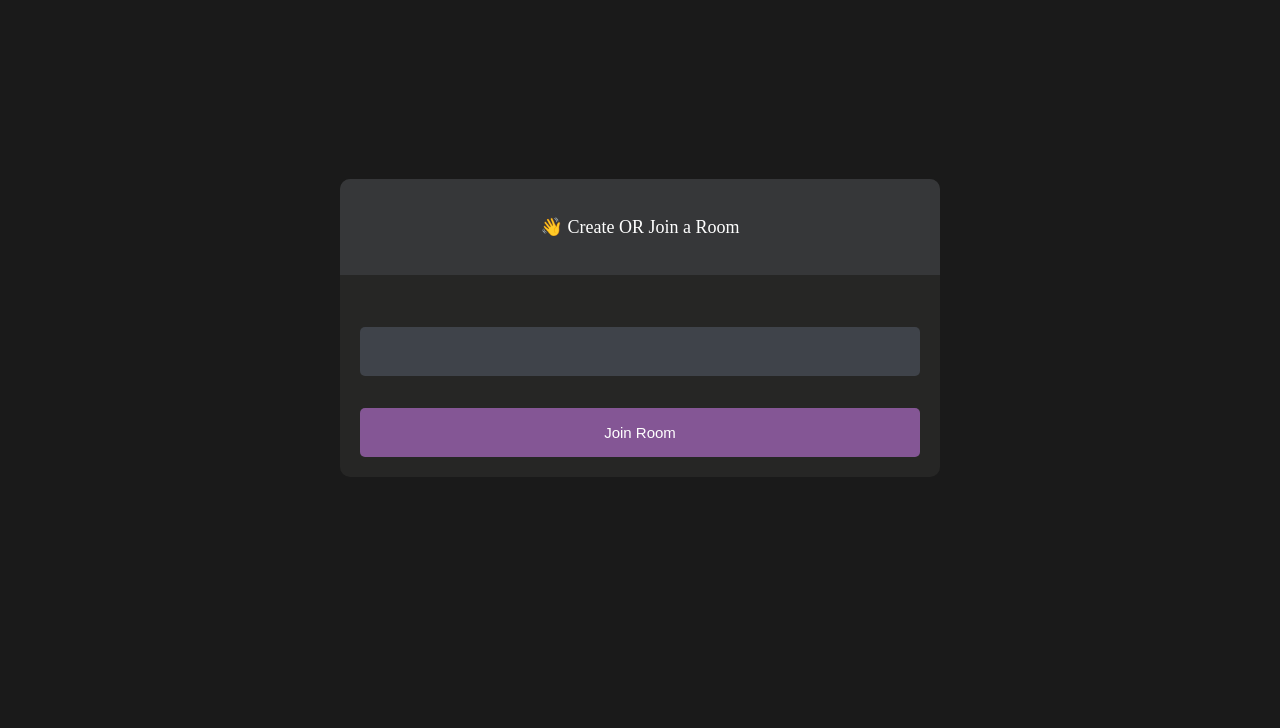
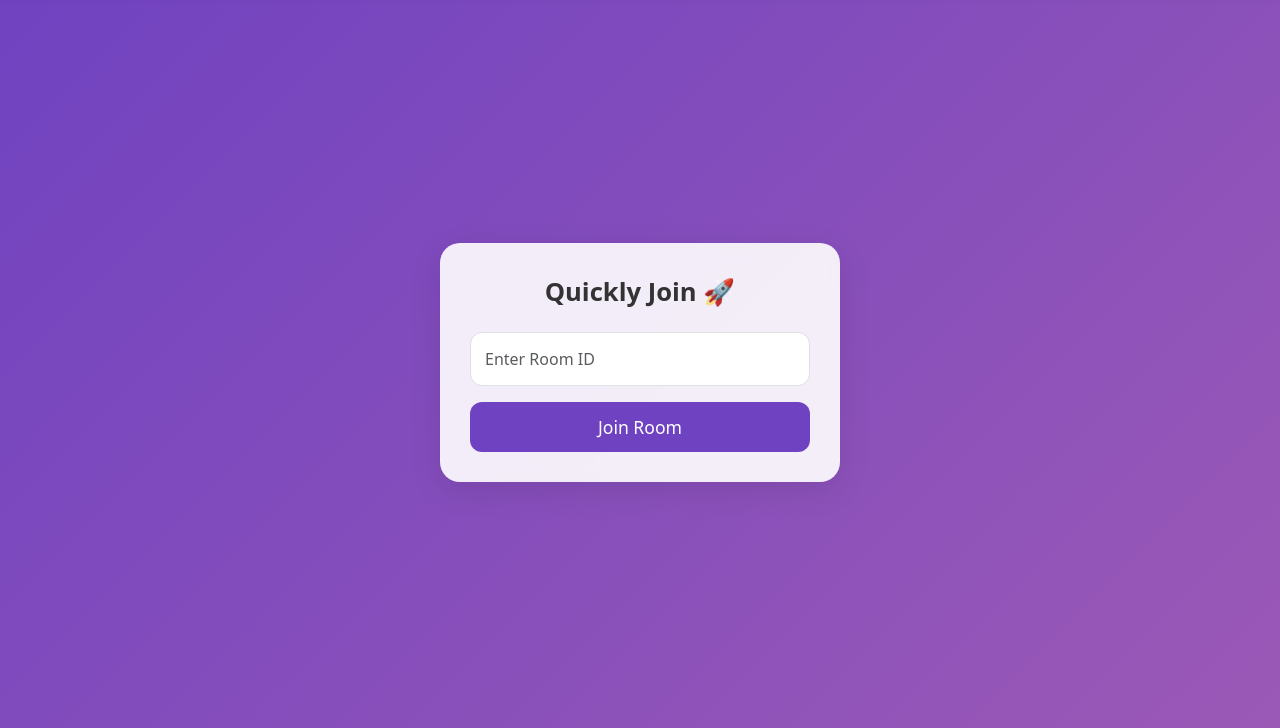
Before and after one commit to unknown123a/vcall, a plain HTML site: page lobby.html in a window 1280 px wide. Shown: the part 72-800 px from the top of the page. Drawn offline with nearby package versions, Linux system fonts and the light colour scheme.

Commit message:
third comit

```diff
--- a/lobby.css
+++ b/lobby.css
@@ -1,50 +1,56 @@
-body{
-    background-color: #1a1a1a;
-    color: #fff;
+body {
+  background: linear-gradient(135deg, #6f42c1, #9b59b6);
+  min-height: 100vh;
+  display: flex;
+  flex-direction: column;
 }
-
-#form-container{
-    width: 90%;
-    max-width: 600px;
-    border-radius: 10px;
-    background-color: #262625;
-    position: fixed;
-    top: 50%;
-    left: 50%;
-    transform: translate(-50%, -50%);
+.navbar {
+  background: rgba(255, 255, 255, 0.85);
+  backdrop-filter: blur(10px);
+  box-shadow: 0 2px 8px rgba(0, 0, 0, 0.05);
 }
-
-
-#form__container__header {
-    border-radius: 10px 10px 0 0;
-    padding: 30px;
-    text-align: center;
-    background-color: #363739;
-    margin: 0;
-    font-size: 18px;
-    font-size: 300;
-    line-height: 0;
+.navbar-brand {
+  font-weight: bold;
+  font-size: 1.8rem;
+  color: #6f42c1 !important;
 }
-
-  #form__content__wrapper{
+#main-container {
+  flex: 1;
+  display: flex;
+  justify-content: center;
+  align-items: center;
   padding: 20px;
 }
-
-input {
-    box-sizing: border-box;
-    color: #fff;
+.card {
+  background: rgba(255, 255, 255, 0.9);
+  border: none;
+  border-radius: 20px;
+  backdrop-filter: blur(8px);
+  box-shadow: 0 8px 32px rgba(0, 0, 0, 0.1);
+  padding: 30px;
+  max-width: 400px;
   width: 100%;
-    margin: 0;
+}
+.heading {
+  font-size: 1.6rem;
+  font-weight: 600;
+  margin-bottom: 20px;
+  text-align: center;
+  color: #333;
+}
+.form-control {
+  border-radius: 12px;
+  padding: 14px;
+  font-size: 1rem;
+}
+.btn-primary {
+  background-color: #6f42c1;
   border: none;
-    border-radius: 5px;
-    padding: 16px 20px;
-    font-size: 15px;
-    background-color: #3f434a;
-    margin-top: 32px;
+  border-radius: 12px;
+  padding: 12px;
+  font-size: 1.1rem;
+  transition: background-color 0.3s;
 }
-
-
-  input[type='submit'] {
-    background-color: #845695;
-
+.btn-primary:hover {
+  background-color: #5b32a3;
 }
--- a/lobby.html
+++ b/lobby.html
@@ -1,41 +1,41 @@
 <!DOCTYPE html>
-<html>
+<html lang="en">
 <head>
-    <meta charset='utf-8'>
-    <meta http-equiv='X-UA-Compatible' content='IE=edge'>
-    <title>PeerChat</title>
-    <meta name='viewport' content='width=device-width, initial-scale=1'>
-    <link rel='stylesheet' type='text/css' media='screen' href='lobby.css'>
+  <meta charset="UTF-8">
+  <meta http-equiv="X-UA-Compatible" content="IE=edge">
+  <meta name="viewport" content="width=device-width, initial-scale=1.0">
+  <title>QuickConnect</title>
+  <link href="https://cdn.jsdelivr.net/npm/bootstrap@5.3.0/dist/css/bootstrap.min.css" rel="stylesheet">
+  <link rel="stylesheet" href="lobby.css">
 </head>
 <body>
 
-    <main id="lobby-container">
-        <div id="form-container">
-            <div id="form__container__header">
-                <p>👋 Create OR Join a Room</p>
-            </div>
+<nav class="navbar">
+  <div class="container">
+    <a class="navbar-brand" href="#">QuickConnect</a>
+  </div>
+</nav>
 
-            <div id="form__content__wrapper">
-                <form id="join-form">
-                    <input type="text" name="invite_link" required/>
-                    <input type="submit" value="Join Room" />
-                </form>
-            </div>
-        </div>
-    </main>
+<div id="main-container">
+  <div class="card">
+    <div class="heading">Quickly Join 🚀</div>
+    <form id="join-form">
+      <div class="mb-3">
+        <input type="text" name="invite_link" class="form-control" placeholder="Enter Room ID" required>
+      </div>
+      <button type="submit" class="btn btn-primary w-100">Join Room</button>
+    </form>
+  </div>
+</div>
 
-
+<script>
+  let form = document.getElementById('join-form');
+  form.addEventListener('submit', (e) => {
+    e.preventDefault();
+    let inviteCode = e.target.invite_link.value;
+    window.location = `index.html?room=${inviteCode}`;
+  });
+</script>
 
 </body>
-
-<script>
-    let form = document.getElementById('join-form')
-
-    form.addEventListener('submit', (e) => {
-        e.preventDefault()
-        let inviteCode = e.target.invite_link.value
-        window.location = `index.html?room=${inviteCode}`
-    })
-</script>
-
 </html>
--- a/main.css
+++ b/main.css
@@ -1,67 +1,100 @@
+body {
+    background-color: #f0f2f5;
+    height: 100vh;
+    display: flex;
+    flex-direction: column;
+    overflow: hidden;
+}
+@media (max-width: 400px) {
+.video-player {
+max-width: 100%;
+}
+}
+
 #videos {
+    flex: 1;
+    display: flex;
+    flex-wrap: wrap;
+    justify-content: center;
+    align-items: center;
+    padding: 10px;
+    gap: 1rem;
+    overflow-y: auto;
+}
+.video-player {
+    background: #000;
+    width: 100%;
+    max-width: 500px;
+    aspect-ratio: 16/9;
+    border-radius: 1rem;
+    object-fit: cover;
+    box-shadow: 0 4px 12px rgba(0, 0, 0, 0.25);
+}
+#controls {
+    background: #fff;
+    border-top: 1px solid #dee2e6;
+    padding: 0.75rem 1rem;
     display: flex;
     justify-content: center;
     align-items: center;
-    gap: 20px;
-    margin-top: 20px;
+    gap: 1.5rem;
 }
-
-.video-player {
-    width: 100%;
-    max-width: 600px;
-    height: auto;
-    border: 2px solid #ddd;
-    border-radius: 10px;
+.control-container {
+    background: #6f42c1;
+    padding: 0.75rem;
+    border-radius: 50%;
+    width: 60px;
+    height: 60px;
+    display: flex;
+    align-items: center;
+    justify-content: center;
+    cursor: pointer;
+    transition: background-color 0.3s, transform 0.2s;
 }
-
-#controls {
+.control-container:hover {
+    background-color: #5a379d;
+    transform: scale(1.1);
+}
+.control-container img {
+    width: 28px;
+    height: 28px;
+}
+#share-btn {
+    position: fixed;
+    bottom: 100px;
+    right: 20px;
+    background: #0d6efd;
+    color: #fff;
+    padding: 0.75rem 1rem;
+    border-radius: 50px;
+    font-size: 1.5rem;
     display: flex;
+    align-items: center;
     justify-content: center;
-    align-items: center;
-    gap: 15px;
-    margin-top: 20px;
+    box-shadow: 0 4px 12px rgba(0, 0, 0, 0.25);
+    cursor: pointer;
+    transition: background-color 0.3s, transform 0.2s;
 }
-
-.control-container {
-    background-color: #007bff;
-    padding: 10px;
-    border-radius: 50%;
-    cursor: pointer;
-    transition: background-color 0.3s ease;
+#share-btn:hover {
+    background: #0b5ed7;
+    transform: scale(1.05);
 }
-
-.control-container:hover {
-    background-color: #0056b3;
+@media (max-width: 576px) {
+    #controls {
+        gap: 1rem;
+        padding: 0.5rem;
+    }
+    .control-container {
+        width: 50px;
+        height: 50px;
+        padding: 0.5rem;
+    }
+    .control-container img {
+        width: 24px;
+        height: 24px;
+    }
+    #share-btn {
+        padding: 0.5rem 0.75rem;
+        font-size: 1.25rem;
+    }
 }
-
-.control-container img {
-    width: 30px;
-    height: 30px;
-}
-
-#leave-btn {
-    background-color: #dc3545;
-}
-
-#leave-btn:hover {
-    background-color: #c82333;
-}
-
-#share-btn {
-    background-color: #28a745;
-    position: fixed;
-    bottom: 20px;
-    right: 20px;
-    padding: 15px;
-    border-radius: 50%;
-    cursor: pointer;
-    transition: background-color 0.3s ease;
-}
-
-#share-btn:hover {
-    background-color: #218838;
-}
-
-a {
-    text-decoration: none;
-}
```
Also changed, not shown: index.html (+16 -8 lines). Lines whose indentation alone changed are shown as unchanged.
